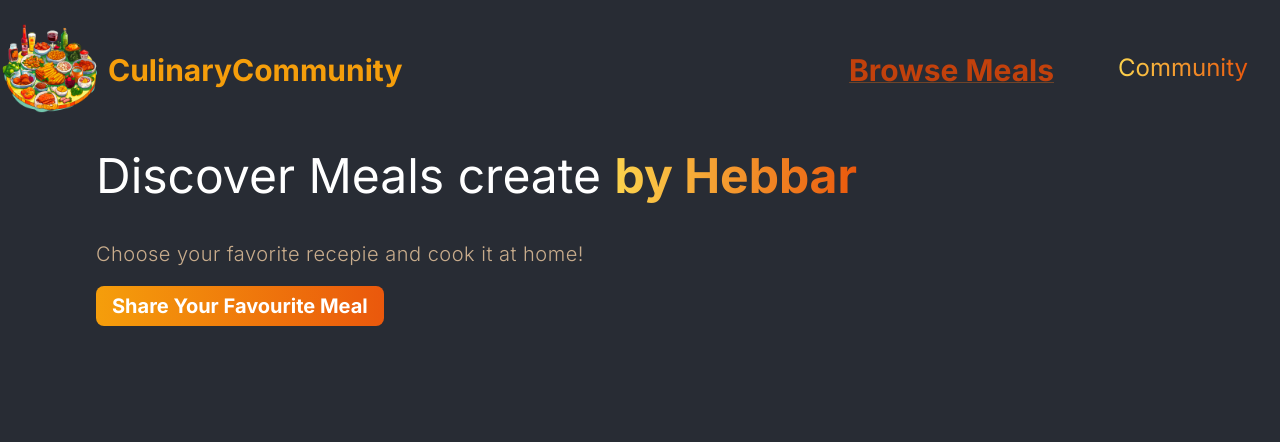
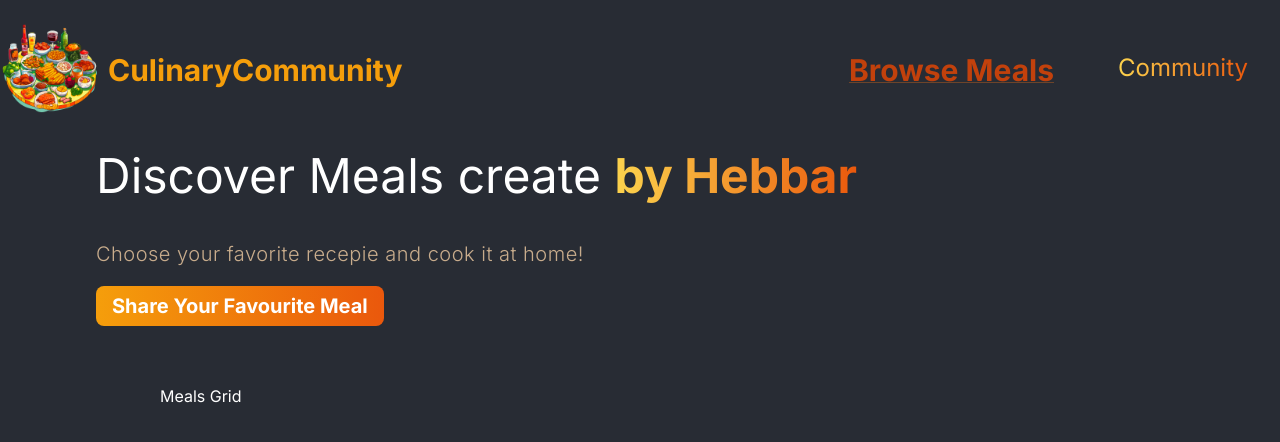
Before and after one commit to prajwal-hebbar-07/CulinaryCommunity, a Next.js app: page /meals in a window 1280 px wide. Shown: the top 442 px of the page. Built offline with nearby package versions, Linux system fonts and the light colour scheme; no server answers; the database is empty.

Commit message:
refactor(components): reorganize folder structure for better component grouping
    - Restructured the `components` folder to group related components more effectively.
    - Updated all relevant imports across the project to reflect the new folder structure.

```diff
--- a/src/app/layout.js
+++ b/src/app/layout.js
@@ -1,6 +1,6 @@
 import { Inter } from "next/font/google";
 
-import MainHeader from "@/components/main-header";
+import MainHeader from "@/components/main-header/main-header";
 
 import "./globals.css";
 
--- a/src/app/meals/page.js
+++ b/src/app/meals/page.js
@@ -1,11 +1,18 @@
-import MealsHero from "@/components/meals-hero";
+import MealsGrid from "@/components/meals/meals-grid";
+import MealsHero from "@/components/meals/meals-hero";
 
-export default function MealsPage() {
+import { getMeals } from "@/lib/meals";
+
+export default async function MealsPage() {
+  const meals = await getMeals();
   return (
     <div className="md:container mt-8">
       <section>
         <MealsHero />
       </section>
+      <section className="mt-16 mb-8 mx-16">
+        <MealsGrid meals={meals} />
+      </section>
     </div>
   );
 }
--- a/src/app/page.js
+++ b/src/app/page.js
@@ -1,6 +1,6 @@
 import Link from "next/link";
 
-import ImageSlideshow from "@/components/image-slideshow";
+import ImageSlideshow from "@/components/images/image-slideshow";
 
 export const metadata = {
   title: "CulinaryCommunity - Home",
--- a/src/components/main-header.jsx
+++ b/src/components/main-header/main-header.jsx
@@ -2,7 +2,7 @@ import Image from "next/image";
 import Link from "next/link";
 
 import logo from "@/app/icon.png";
-import NavLink from "./nav-link";
+import NavLink from "@/components/main-header/nav-link";
 
 export default function MainHeader() {
   return (
--- /dev/null
+++ b/src/components/meals/meals-grid.jsx
@@ -0,0 +1,5 @@
+export default function MealsGrid({ meals }) {
+  console.log(meals);
+
+  return <div>Meals Grid</div>;
+}
```
Also changed, not shown: src/components/images/image-slideshow.jsx (renamed from src/components/image-slideshow.jsx), src/components/main-header/nav-link.jsx (renamed from src/components/nav-link.jsx), src/components/meals/meals-hero.jsx (renamed from src/components/meals-hero.jsx).
